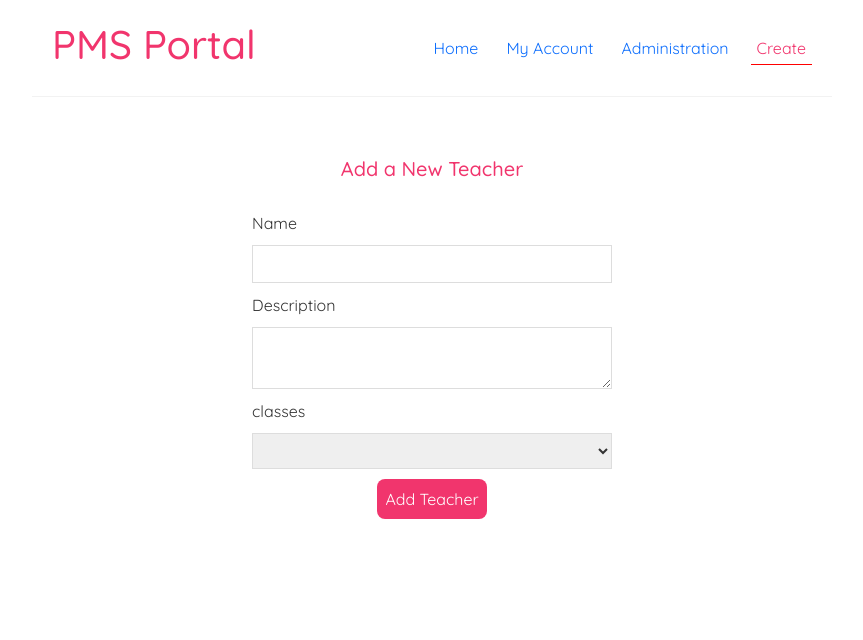
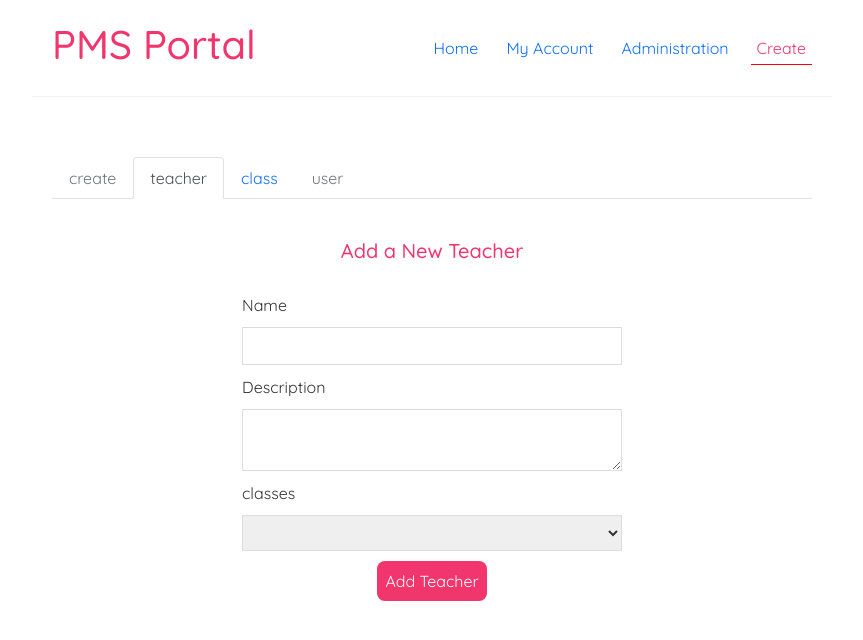
Before and after one commit to WilliamZhai/PMSApplication, a React (Create React App) app in the folder pms-frontend/: page /create in a window 1280 px wide. Shown: the top 640 px of the page, without its empty margins (208-1071 px from the left). Built offline with nearby package versions, Linux system fonts and the light colour scheme.

Commit message:
reorganized create page

```diff
--- /dev/null
+++ b/pms-frontend/src/Components/CreatePageComponents/CreateTeacher.js
@@ -0,0 +1,69 @@
+import { useState } from "react";
+import { useNavigate } from "react-router-dom"
+
+import './index.css'
+
+const CreateTeacher = () => {
+
+  const [name, setName] = useState('');
+  const [email, setEmail] = useState('');
+  const [classes, setClass] = useState('');
+  const [isPending, setIsPending] = useState(false);
+  const [error, setError] = useState(null);
+  let navigate = useNavigate();
+
+  const handleSubmit = (e) => {
+    e.preventDefault();
+
+
+
+    const newTeacher = {name, email, classes}
+
+    setIsPending(true);
+
+    fetch('http://localhost:5000/api/employees', {
+      method: 'POST',
+      headers: { "Content-Type": "application/json"},
+      body: JSON.stringify(newTeacher)
+    }).then(() =>{
+      console.log("new teacher added")
+      setIsPending(false)
+      navigate('/')
+    })
+  }
+
+  return (
+    <div className="create-teacher">
+      <h2>Add a New Teacher</h2>
+      <form onSubmit={handleSubmit}>
+        <label>Name</label>
+        <input
+          type="text"
+          required
+          value={name}
+          onChange={(e) => setName(e.target.value)}
+        />
+        <label>Description</label>
+        <textarea
+          required
+          value={email}
+          onChange={(e) => setEmail(e.target.value)}
+        ></textarea>
+        <label>classes</label>
+        <select
+          value={classes}
+          onChange={(e) => setClass(e.target.value)}
+        >
+          <option value=""> </option>
+          <option value="G4"> G4</option>
+          <option value="G5"> G5</option>
+          <option value="G6"> G6</option>
+        </select>
+        { !isPending && <button>Add Teacher</button>}
+        { isPending && <button disabled> Adding Teacher</button>}
+      </form>
+    </div>
+  );
+}
+
+export default CreateTeacher;
--- /dev/null
+++ b/pms-frontend/src/Components/CreatePageComponents/index.css
@@ -0,0 +1,26 @@
+.create-teacher {
+  max-width: 50%;
+  margin: 40px auto;
+}
+
+.create-teacher label {
+  text-align: left;
+  display: block;
+}
+
+.create-teacher input, .create-teacher textarea, .create-teacher select {
+  width: 100%;
+  padding: 6px 10px;
+  margin: 10px 0;
+  border: 1px solid #ddd;
+  box-sizing: border-box;
+  display: block;
+}
+.create-teacher button {
+  background: #f1356d;
+  color: #fff;
+  border: 0;
+  padding: 8px;
+  border-radius: 8px;
+  cursor: pointer;
+}
--- a/pms-frontend/src/Components/Navigation/Navbar.js
+++ b/pms-frontend/src/Components/Navigation/Navbar.js
@@ -12,19 +12,19 @@ const NavigationBar = () => {
       <h1>{navbarTitle}</h1>
       <div className="links">
         <NavLink
-          className={({ isActive }) => (isActive ? 'active' : 'inactive')}
+          className={({ isActive }) => (isActive ? 'active-nav' : 'inactive')}
           to="/">Home
         </NavLink>
         <NavLink
-          className={({ isActive }) => (isActive ? 'active' : 'inactive')}
+          className={({ isActive }) => (isActive ? 'active-nav' : 'inactive')}
           to="/account">My Account
         </NavLink>
         <NavLink
-          className={({ isActive }) => (isActive ? 'active' : 'inactive')}
+          className={({ isActive }) => (isActive ? 'active-nav' : 'inactive')}
           to="/administration">Administration
         </NavLink>
         <NavLink
-          className={({ isActive }) => (isActive ? 'active' : 'inactive')}
+          className={({ isActive }) => (isActive ? 'active-nav' : 'inactive')}
           to="/create">Create
         </NavLink>
       </div>
--- a/pms-frontend/src/Components/Navigation/Navigation.css
+++ b/pms-frontend/src/Components/Navigation/Navigation.css
@@ -1,4 +1,4 @@
-.active {
+.active-nav {
   text-decoration: underline;
   color: #f1356d;
   border-bottom: 1px solid #f00;
--- a/pms-frontend/src/Components/Pages/AdministrationPage.js
+++ b/pms-frontend/src/Components/Pages/AdministrationPage.js
@@ -8,11 +8,10 @@ const AdministrationPage = () => {
   const {data:teachers, isPending, error} = useFetch(REACT_APP_SERVER_URL);
 
   return (
-    <div>
+    <div className="administration">
       { isPending && <LoadingMessage message="Loading..."/> }
       { error && <ErrorMessage error={error.message}/>}
       { teachers && <TeachersContainer teachers={teachers}/>}
-
     </div>
   );
 }
--- a/pms-frontend/src/Components/Pages/CreatePage.js
+++ b/pms-frontend/src/Components/Pages/CreatePage.js
@@ -1,66 +1,34 @@
+import CreateTeacher from "../CreatePageComponents/CreateTeacher";
+import { Tabs,Tab } from "react-bootstrap";
 import { useState } from "react";
-import { useNavigate } from "react-router-dom"
+
+import './Pages.css'
 
 const CreatePage = () => {
-
-  const [name, setName] = useState('');
-  const [email, setEmail] = useState('');
-  const [classes, setClass] = useState('');
-  const [isPending, setIsPending] = useState(false);
-  const [error, setError] = useState(null);
-  let navigate = useNavigate();
-
-  const handleSubmit = (e) => {
-    e.preventDefault();
-
-    const newTeacher = {name, email, classes}
-
-    setIsPending(true);
-
-    fetch('http://localhost:5000/api/employees', {
-      method: 'POST',
-      headers: { "Content-Type": "application/json"},
-      body: JSON.stringify(newTeacher)
-    }).then(() =>{
-      console.log("new teacher added")
-      setIsPending(false)
-      navigate('/')
-    })
-
-
-  }
+  const [key, setKey] = useState('teacher');
 
   return (
-    <div className="create">
-      <h2>Add a New Teacher</h2>
-      <form onSubmit={handleSubmit}>
-        <label>Name</label>
-        <input
-          type="text"
-          required
-          value={name}
-          onChange={(e) => setName(e.target.value)}
-        />
-        <label>Description</label>
-        <textarea
-          required
-          value={email}
-          onChange={(e) => setEmail(e.target.value)}
-        ></textarea>
-        <label>classes</label>
-        <select
-          value={classes}
-          onChange={(e) => setClass(e.target.value)}
-        >
-          <option value=""> </option>
-          <option value="G4"> G4</option>
-          <option value="G5"> G5</option>
-          <option value="G6"> G6</option>
-        </select>
-        { !isPending && <button>Add Teacher</button>}
-        { isPending && <button disabled> Adding Teacher</button>}
-      </form>
+  <div className="create">
+    <div className="tabs-container">
+      <Tabs
+        id="controlled-tab-example"
+        activeKey={key}
+        onSelect={(k) => setKey(k)}
+        className="tabs-container"
+      >
+        <Tab className="tab" eventKey="create" title="create" disabled>
+        </Tab>
+        <Tab className="tab" eventKey="teacher" title="teacher">
+        </Tab>
+        <Tab className="tab" eventKey="class" title="class">
+        </Tab>
+        <Tab className="tab" eventKey="user" title="user" disabled>
+        </Tab>
+      </Tabs>
     </div>
+
+    {key==="teacher" && <CreateTeacher></CreateTeacher>}
+  </div>
   );
 }
 
--- a/pms-frontend/src/Components/Pages/Pages.css
+++ b/pms-frontend/src/Components/Pages/Pages.css
@@ -1,4 +1,4 @@
-.home, .create{
+.home, .create, .administration{
   max-width: 800px;
   margin: 40px auto;
   padding: 20px;
@@ -11,28 +11,11 @@ h2 {
   margin-bottom: 30px;
 }
 
-.create {
-  max-width: 400px;
+.tabs-container {
+  max-width: 100%;
+  margin-bottom: 10px;
 }
 
-.create label {
-  text-align: left;
-  display: block;
+.tab {
+  width: 200px;
 }
-
-.create input, .create textarea, .create select {
-  width: 100%;
-  padding: 6px 10px;
-  margin: 10px 0;
-  border: 1px solid #ddd;
-  box-sizing: border-box;
-  display: block;
-}
-.create button {
-  background: #f1356d;
-  color: #fff;
-  border: 0;
-  padding: 8px;
-  border-radius: 8px;
-  cursor: pointer;
-}
```
